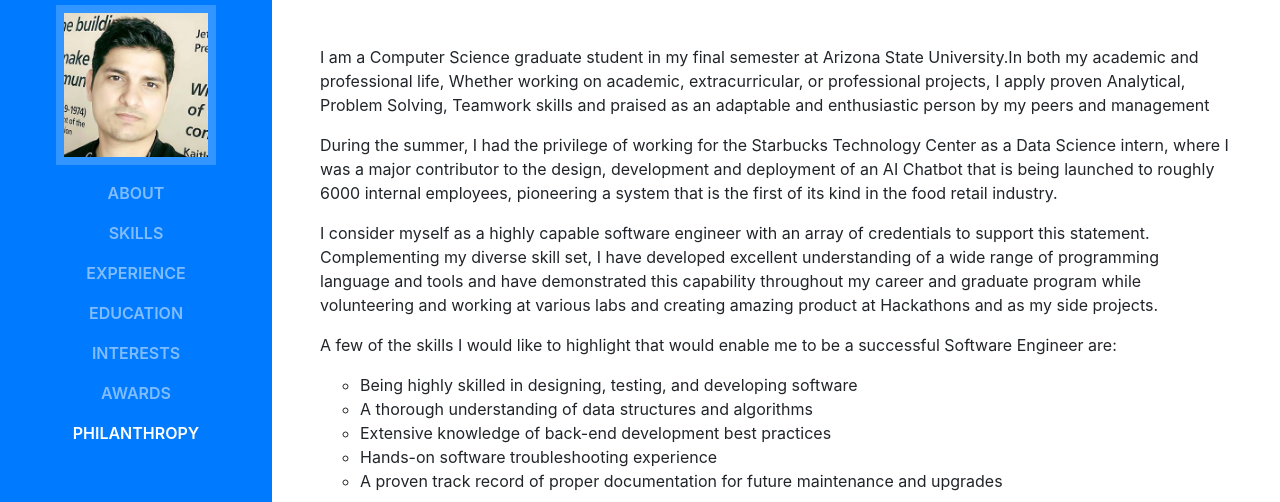
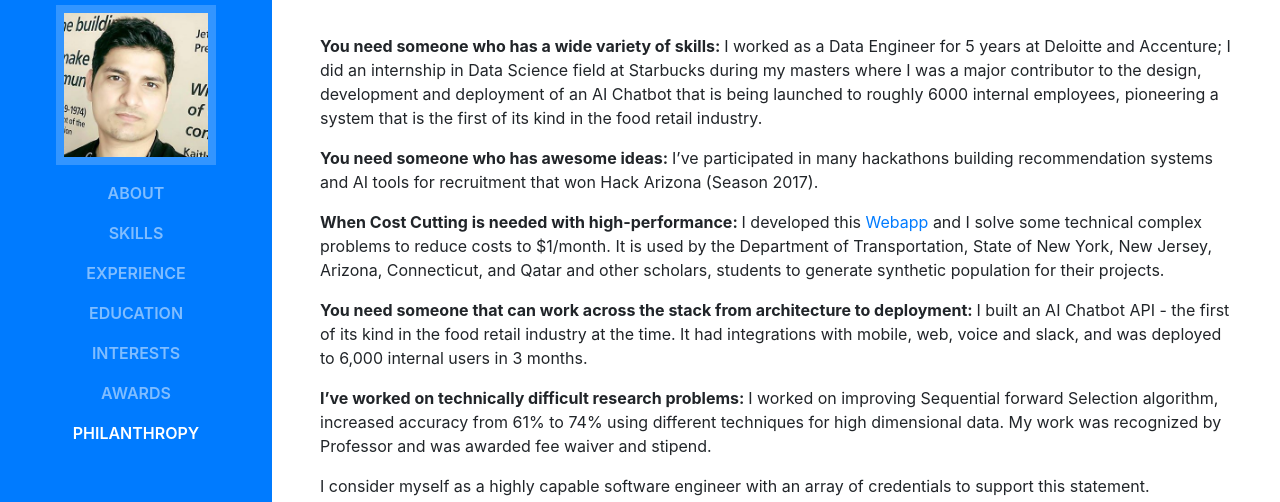
Before and after one commit to sumitdvlp/sumitdvlp.github.io, a website with bundled scripts: page index.html in a window 1280 px wide. Shown: the part 175-677 px from the top of the page. Built offline with nearby package versions, Linux system fonts and the light colour scheme; a web font is replaced by a local one.

Commit message:
Description updates

```diff
--- a/index.html
+++ b/index.html
@@ -86,8 +86,12 @@
           <div class="subheading mb-5">1023 E University Dr · Apt 204, Tempe, AZ 85281 · (480) 740-7728 ·
             <a href="mailto:sumitdvlp@gmail.com">sumitdvlp@gmail.com</a>
           </div>
-          <p class="mb-3">I am a Computer Science graduate student in my final semester at Arizona State University.In both my academic and professional life, Whether working on academic, extracurricular, or professional projects, I apply proven Analytical, Problem Solving, Teamwork  skills and praised as an adaptable  and enthusiastic person by my peers and management </p>
-          <p class="mb-3">During the summer, I had the privilege of working for the Starbucks Technology Center as a Data Science intern, where I was a major contributor to the design, development and deployment of an AI Chatbot that is being launched to roughly 6000 internal employees, pioneering a system that is the first of its kind in the food retail industry.</p>
+          <p class="mb-3"><b>You need someone who has a wide variety of skills: </b> I worked as a Data Engineer for 5 years at Deloitte and Accenture; I did an internship in Data Science field at Starbucks during my masters where I was a major contributor to the design, development and deployment of an AI Chatbot that is being launched to roughly 6000 internal employees, pioneering a system that is the first of its kind in the food retail industry.</p>
+          <p class="mb-3"><b>You need someone who has awesome ideas: </b> I’ve participated in many hackathons building recommendation systems and AI tools for recruitment that won Hack Arizona (Season 2017).</p>
+          <p class="mb-3"><b>When Cost Cutting is needed with high-performance: </b> I developed this <a href="https://www.popgencloud.com/">Webapp</a> and I solve some technical complex problems to reduce costs to $1/month. It is used by the Department of Transportation, State of New York, New Jersey, Arizona, Connecticut, and Qatar and other scholars, students to generate synthetic population for their projects.</p>
+          <p class="mb-3"><b>You need someone that can work across the stack from architecture to deployment: </b>I built an AI Chatbot API - the first of its kind in the food retail industry at the time. It had integrations with mobile, web, voice and slack, and was deployed to 6,000 internal users in 3 months.</p>
+          <p class="mb-3"><b>I’ve worked on technically difficult research problems: </b>I worked on improving Sequential forward Selection algorithm, increased accuracy from 61% to 74% using different techniques for high dimensional data. My work was recognized by Professor and was awarded fee waiver and stipend.</p>
+
           <p class="mb-3">I consider myself as a highly capable software engineer with an array of credentials to support this statement. Complementing my diverse skill set, I have developed excellent understanding of a wide range of programming language and tools and have demonstrated this capability throughout my career and graduate program while volunteering and working at various labs and creating amazing product at Hackathons and as my side projects.</p>
           <p class="mb-3">A few of the skills I would like to highlight that would enable me to be a successful Software Engineer are:</p>
 
```
